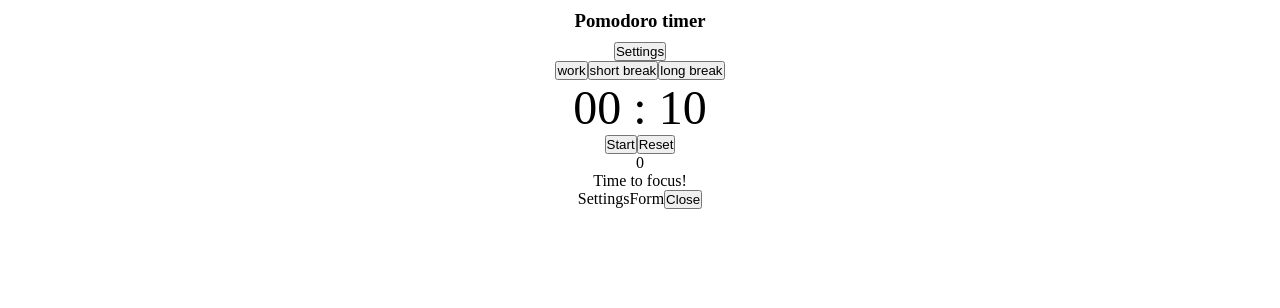
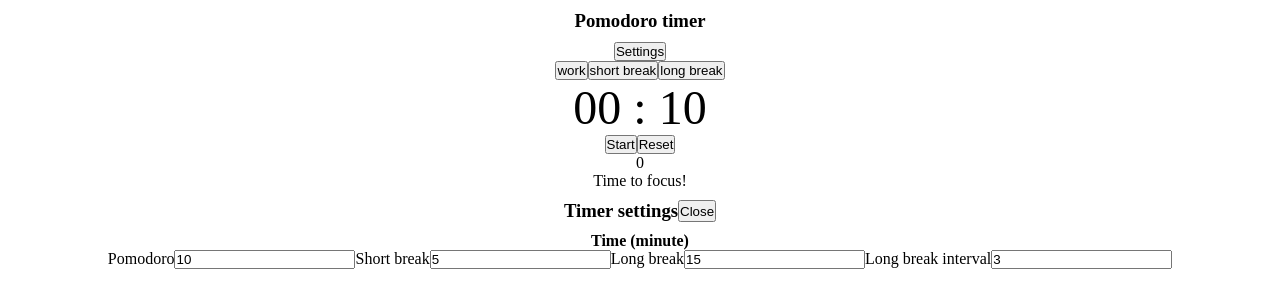
Before and after one commit to UmidaImerova/pomodoro-timer, a React (Create React App) app: page / in a window 1280 px wide. Both pictures are taken after a click on the button "Settings". Shown: the top 308 px of the page. Built offline with nearby package versions, Linux system fonts and the light colour scheme.

Commit message:
feat: settings component

```diff
--- a/src/components/SettingsForm.jsx
+++ b/src/components/SettingsForm.jsx
@@ -1,15 +1,44 @@
 import React, {useContext} from 'react'
+import { useEffect } from 'react';
 import { GeneralContext } from '../context/SettingsContext';
 
 
 function SettingsForm() {
     const {
-        isSettingsOn, setIsSettingsOn
+        setIsSettingsOn,
+        workTime,
+        setWorkTime,
+        shortBreakTime,
+        setShortBreakTime,
+        longBreakTime,
+        setLongBreakTime,
+        longBreakInterval,
+        setLongBreakInterval
     } = useContext(GeneralContext)
 
   return (
-    <div>SettingsForm
+    <div>
+      <header>
+        <h3>Timer settings</h3>
         <button onClick={()=> setIsSettingsOn(false)}>Close</button>
+      </header>
+      <main>
+        <div>
+          <h4>Time (minute)</h4>
+          <label htmlFor="pomodoro">Pomodoro
+            <input type="number" name="pomodoro" id="pomodoro" value={workTime} onChange={(e)=> setWorkTime(e.target.value)} />
+          </label>
+          <label htmlFor="shortBreak">Short break
+            <input type="number" name="shortBreak" id="shortBreak" value={shortBreakTime} onChange={(e)=> setShortBreakTime(e.target.value)}/>
+          </label>
+          <label htmlFor="longBreak">Long break
+            <input type="number" name="longBreak" id="longBreak" value={longBreakTime} onChange={(e)=> setLongBreakTime(e.target.value)} />
+          </label>
+          <label htmlFor="longBreakInterval">Long break interval
+            <input type="number" name="longBreakInterval" id="longBreakInterval" value={longBreakInterval} onChange={(e)=> setLongBreakInterval(Number(e.target.value))}/>
+          </label>
+        </div>
+      </main>
     </div>
   )
 }
--- a/src/context/SettingsContext.js
+++ b/src/context/SettingsContext.js
@@ -18,7 +18,7 @@ export const GeneralProvider = ({children}) =>{
 
     const mode = ["work", "short break", "long break"]
 
-    /* swich timer mode */
+    /* swich timer mode manually*/
     useEffect (() => {
         if (timerMode === "work"){
             setTime(workTime)
@@ -35,8 +35,9 @@ export const GeneralProvider = ({children}) =>{
             setIsTimerStart(false)
             setMessage('Time for a break!')
         }
-    }, [timerMode])
+    }, [timerMode, workTime, shortBreakTime, longBreakInterval])
 
+    /* automatic timer mode swich*/
 
     useEffect(() => {
         if (time === 0) {
```
